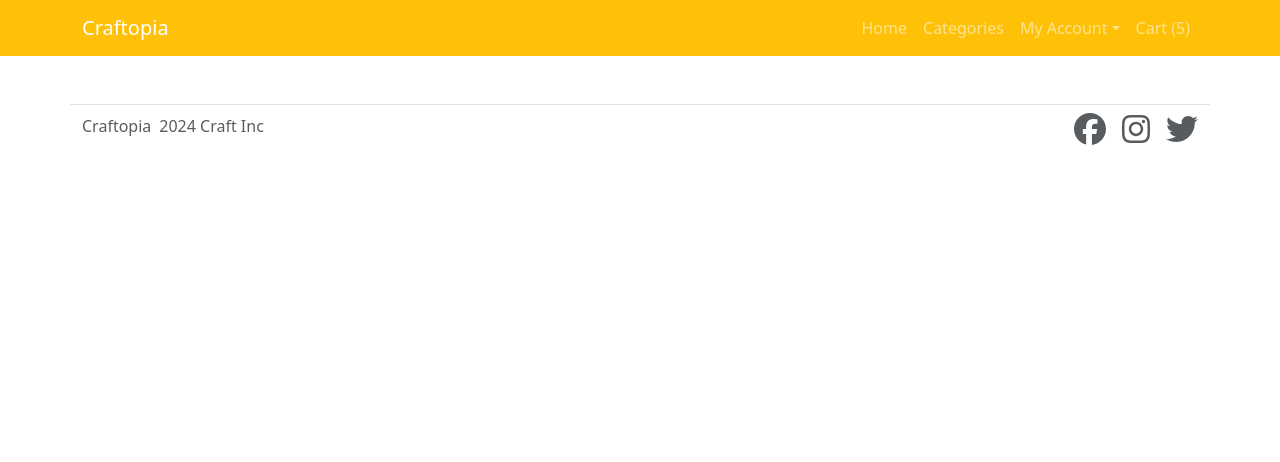
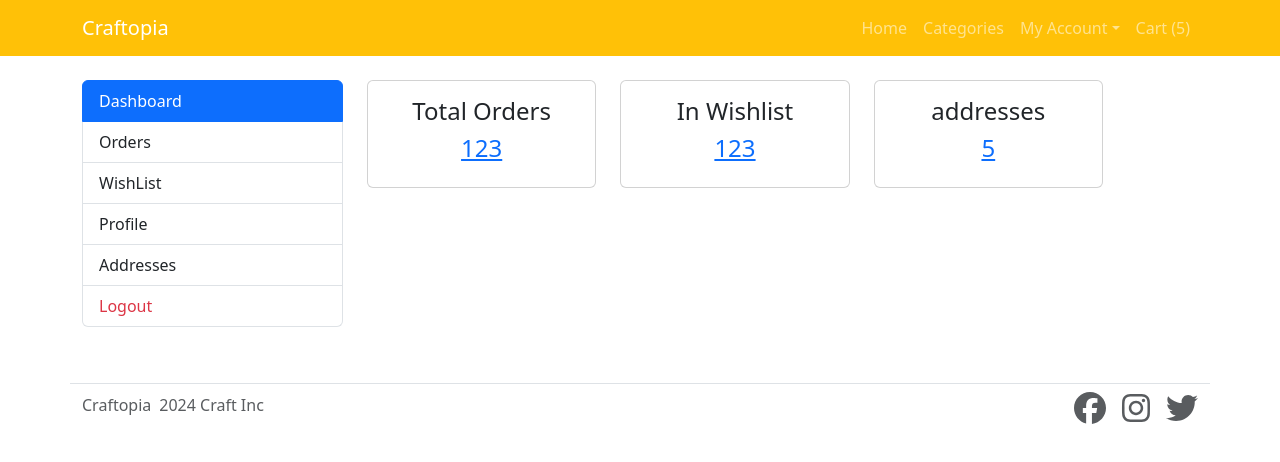
Before and after one commit to shaun-saisi/Craftopia, a React (Create React App) app in the folder multivendor_ecommerce/frontend/: page /dashboard in a window 1280 px wide. Shown: the top 462 px of the page. Built offline with nearby package versions, Linux system fonts and the light colour scheme.

Commit message:
added the dashboard page

```diff
--- a/multivendor_ecommerce/frontend/src/App.js
+++ b/multivendor_ecommerce/frontend/src/App.js
@@ -12,6 +12,7 @@
 
 import Register from './components/Register';
 import Login from './components/Login';
+import Dashboard from './components/Dashboard';
 
 import '@fortawesome/fontawesome-free/css/all.min.css';
 
@@ -31,6 +32,7 @@
 
         <Route path='/register' element={<Register />}/>
         <Route path='/login' element={<Login />}/>
+        <Route path='/dashboard' element={<Dashboard />}/>
       </Routes>
 
       <Footer/>
--- /dev/null
+++ b/multivendor_ecommerce/frontend/src/components/Dashboard.js
@@ -0,0 +1,60 @@
+import {Link} from 'react-router-dom';
+
+import logo from '../logo.svg';
+
+
+
+function Dashboard(props) {
+    return (
+
+
+        <div className='container mt-4'>
+            <div className='row'>
+                    <div className='col-md-3 col-12 mb-2'>
+                        <div className="list-group">
+
+                            <a href="#" className="list-group-item list-group-item-action active">Dashboard</a>
+                            <a href="#" className="list-group-item list-group-item-action">Orders</a>
+                            <a href="#" className="list-group-item list-group-item-action">WishList</a>
+                            <a href="#" className="list-group-item list-group-item-action">Profile</a>
+                            <a href="#" className="list-group-item list-group-item-action">Addresses</a>
+                            <a href="#" className="list-group-item list-group-item-action text-danger">Logout</a>
+                        </div>
+                        </div>
+                    <div className='col-md-8 col-12'>
+                        <div className='row'>
+                            <div className='col-md-4 mb-2'>
+                                <div className='card'>
+                                    <div className='card-body text-center'>
+                                        <h4>Total Orders</h4>
+                                        <h4><a href='#'>123</a></h4>
+                                    </div>
+                                </div>
+                            </div>
+                            <div className='col-md-4 mb-2'>
+                                <div className='card'>
+                                    <div className='card-body text-center'>
+                                        <h4>In Wishlist</h4>
+                                        <h4><a href='#'>123</a></h4>
+                                    </div>
+                                </div>
+                            </div>
+                            <div className='col-md-4 mb-2'>
+                                <div className='card'>
+                                    <div className='card-body text-center'>
+                                        <h4>addresses</h4>
+                                        <h4><a href='#'>5</a></h4>
+                                    </div>
+                                </div>
+                            </div>
+                        </div>
+
+            </div>
+
+        </div>
+
+    </div>
+    )
+}
+
+export default Dashboard;
```
